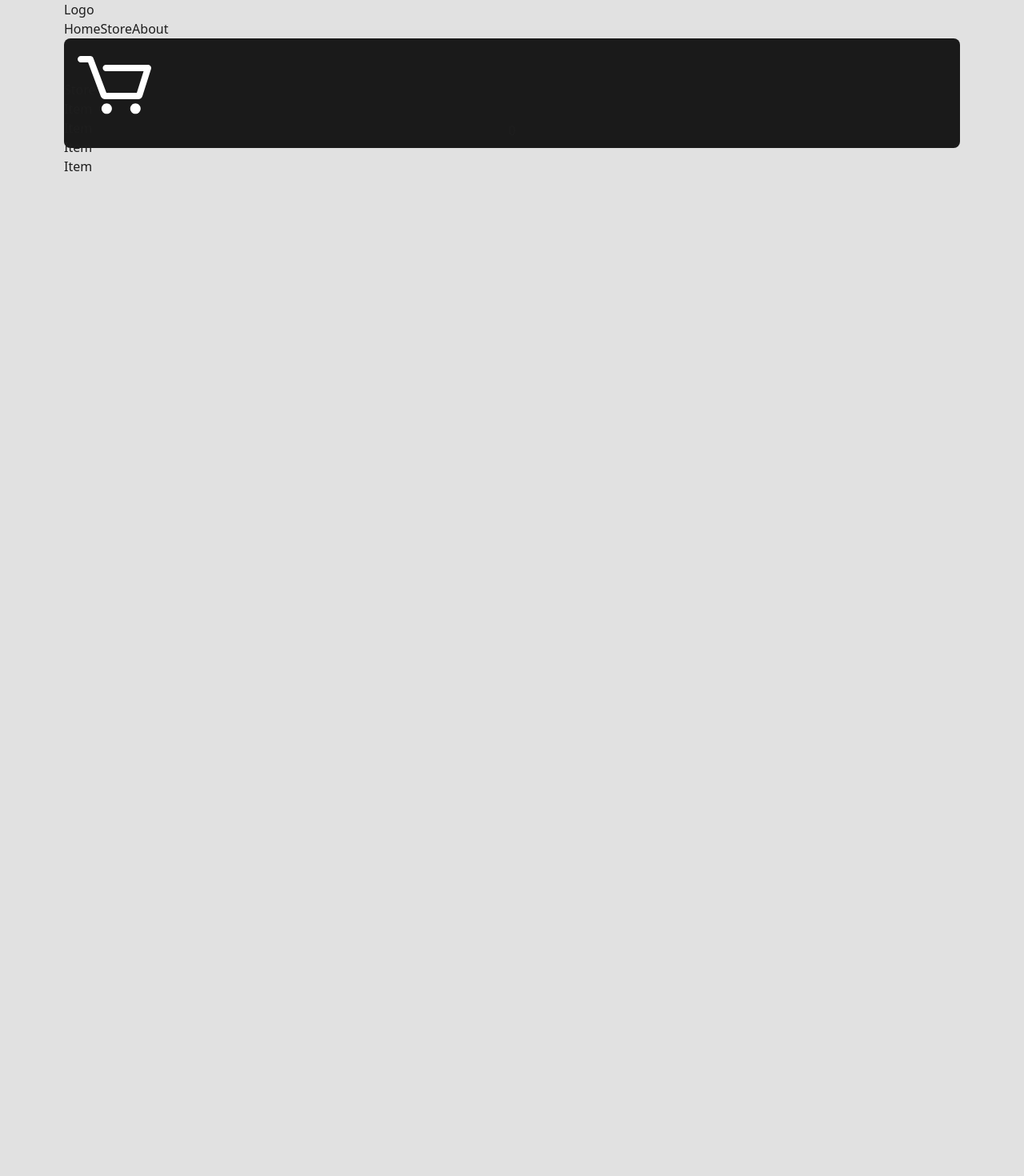
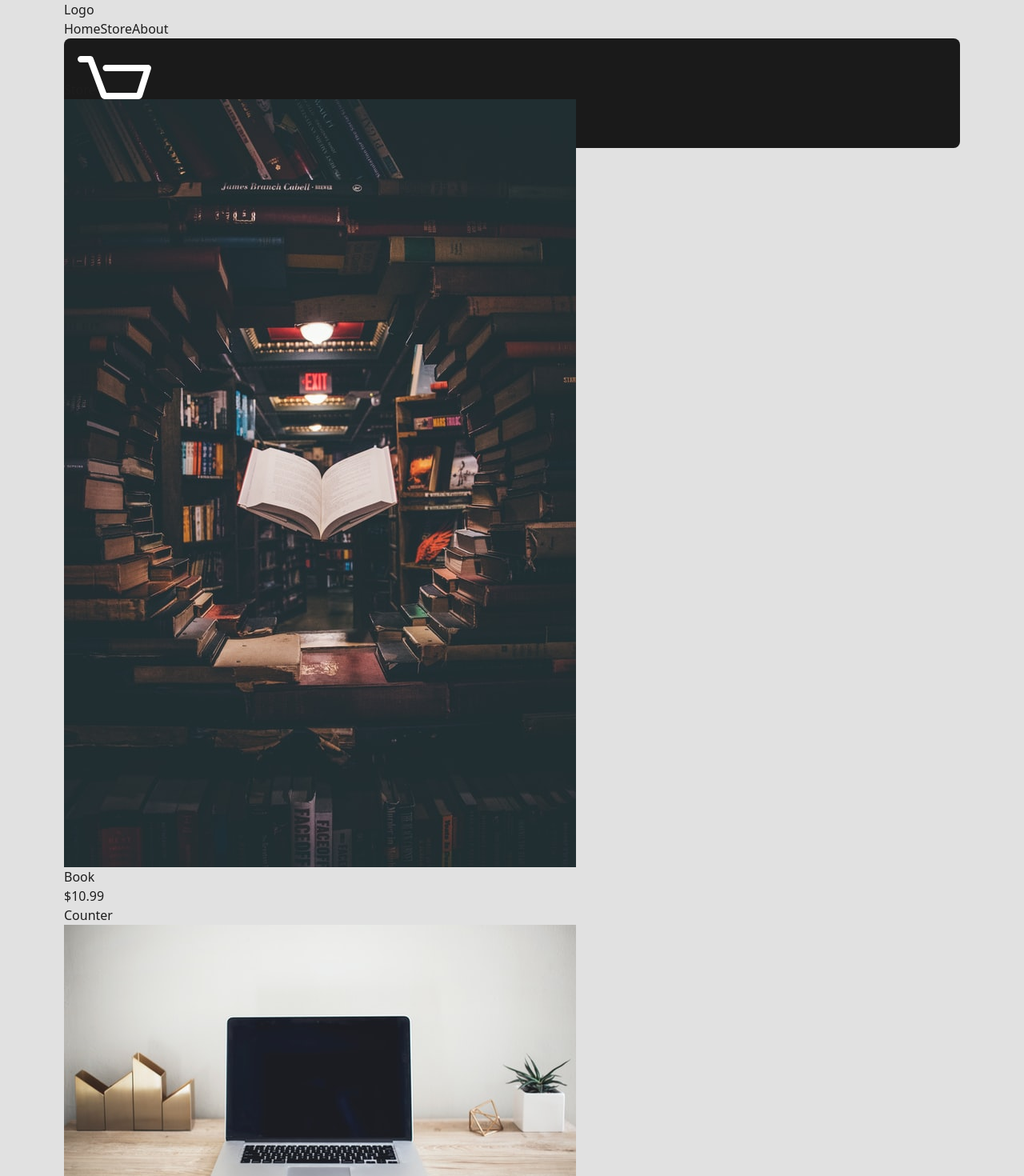
Before and after one commit to AJ1732/ShopCart, a React (Vite) app: page /store in a window 1280 px wide. Shown: the top 1470 px of the page at 80% size. Before the commit the page ends 800 px from the top, so only its background shows below. Built offline with nearby package versions, Linux system fonts and the light colour scheme.

Commit message:
feat: adjust item grid layout

```diff
--- /dev/null
+++ b/src/components/StoreItem.tsx
@@ -0,0 +1,32 @@
+type StoreItemProps = {
+  id: number
+  name: string
+  price: number
+  imgUrl: string
+}
+
+const StoreItem = ({ name, price, imgUrl }: StoreItemProps) => {
+  return (
+    <article className="bg-white bg-opacity-50 rounded-md">
+      {/* ITEM IMAGE */}
+      <figure className="">
+        <img src={imgUrl} alt="Item Image" className="h-52 w-full rounded-t-md object-cover" />
+      </figure>
+
+      {/* ITEM CONTENT */}
+      <div className="p-3 grid grid-cols-2">
+        <header>
+          <h3 className="text-lg font-semibold">{name}</h3>
+        </header>
+
+        <p className="justify-self-end">${price}</p>
+
+        <div className="col-span-2 mx-auto">
+          Counter
+        </div>
+      </div>
+    </article>
+  )
+}
+
+export default StoreItem
--- a/src/pages/Store.tsx
+++ b/src/pages/Store.tsx
@@ -1,3 +1,4 @@
+import StoreItem from '../components/StoreItem'
 import storeItems from '../data/items.json'
 
 const Store = () => {
@@ -8,14 +9,8 @@ const Store = () => {
       </header>
 
       <section className='w-4/5 mx-auto sm:w-full grid grid-cols-1 sm:grid-cols-2 lg:grid-cols-4 gap-4'>
-        {storeItems.map(({ id }) => (
-          <div
-            key={id}
-            className='w-full min-h-8 bg-white bg-opacity-55 py-1 px-3 border border-[#1a1a1a] rounded-md'
-          >
-            Item
-
-          </div>
+        {storeItems.map(item => (
+          <StoreItem key={item.id} {...item} />
         ))}
       </section>
     </div>
```
